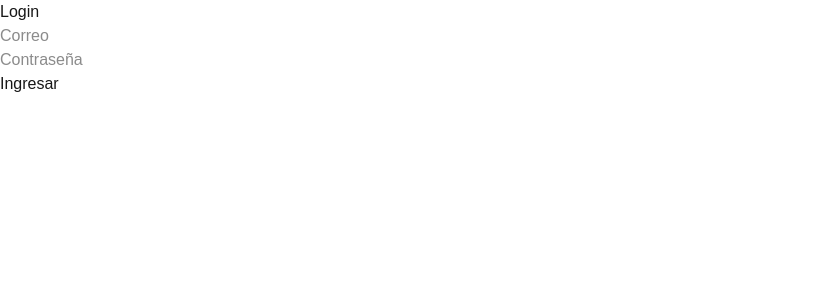
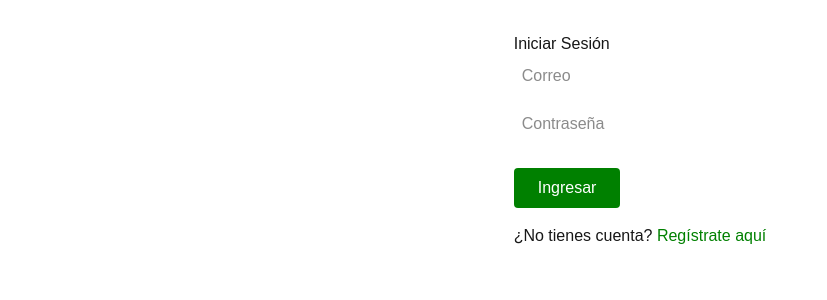
Before and after one commit to gabrielajdamian-cmd/chefbook, a Next.js app: page /login in a window 1280 px wide. Shown: the top 300 px of the page, without its empty margins (0-827 px from the left). Built offline with nearby package versions, Linux system fonts and the light colour scheme; no server answers.

Commit message:
feat: implementacion de formulario y calculo de cantidad de ingredientes

```diff
--- a/app/dashboard/page.tsx
+++ b/app/dashboard/page.tsx
@@ -1,3 +1,72 @@
-export default function EditarPage() {
-  return <div>Editar</div>;
+'use client'
+
+import { useState, useEffect } from 'react'
+import { useRouter } from 'next/navigation'
+import { supabase } from '../../lib/supabase'
+
+export default function DashboardPage() {
+  const [usuario, setUsuario] = useState<any>(null)
+  const [rol, setRol] = useState('')
+  const router = useRouter()
+
+  useEffect(() => {
+    async function cargarDatos() {
+      const { data: { session } } = await supabase.auth.getSession()
+
+      if (!session) {
+        router.push('/login')
+        return
+      }
+
+      setUsuario(session.user)
+
+      const { data } = await supabase
+        .from('profiles')
+        .select('role, full_name')
+        .eq('id', session.user.id)
+        .single()
+
+      if (data) {
+        setRol(data.role)
+      }
+    }
+
+    cargarDatos()
+  }, [supabase, router])
+
+  async function cerrarSesion() {
+    await supabase.auth.signOut()
+    router.push('/')
+  }
+
+  if (!usuario) return <p className="text-center mt-10">Cargando...</p>
+
+  return (
+    <main style={{ padding: '2rem', maxWidth: '600px', margin: '0 auto' }}>
+      <h1> Bienvenido, {usuario?.email}</h1>
+
+      <div style={{ padding: '1rem', backgroundColor: '#f0fdf4', borderRadius: '8px', margin: '1rem 0' }}>
+        <p><strong>Rol:</strong> {rol === 'chef' ? '🧑‍🍳 Chef' : '👤 Lector'}</p>
+        <p><strong>Correo:</strong> {usuario?.email}</p>
+      </div>
+
+      {rol === 'chef' && (
+        <div style={{ margin: '1rem 0' }}>
+          <a
+            href="/dashboard/nuevo"
+            style={{ padding: '0.5rem 1rem', backgroundColor: '#16a34a', color: 'white', borderRadius: '4px', textDecoration: 'none' }}
+          >
+             Publicar nueva receta
+          </a>
+        </div>
+      )}
+
+      <button
+        onClick={cerrarSesion}
+        style={{ padding: '0.5rem 1rem', backgroundColor: '#ef4444', color: 'white', border: 'none', borderRadius: '4px', marginTop: '1rem' }}
+      >
+        Cerrar Sesión
+      </button>
+    </main>
+  )
 }
--- a/app/login/page.tsx
+++ b/app/login/page.tsx
@@ -1,29 +1,67 @@
+'use client'
+
+import { useState } from 'react'
+import { useRouter } from 'next/navigation'
+import { supabase } from '../../lib/supabase'
+
 export default function LoginPage() {
+  const [email, setEmail] = useState('')
+  const [password, setPassword] = useState('')
+  const [error, setError] = useState('')
+  const router = useRouter()
+
+
+  async function handleSubmit(e: React.FormEvent) {
+    e.preventDefault()
+    setError('')
+
+    const { error } = await supabase.auth.signInWithPassword({
+      email,
+      password
+    })
+
+    if (error) {
+      setError(error.message)
+      return
+    }
+
+    router.push('/dashboard')
+    router.refresh()
+  }
+
   return (
-    <div>
-      <h1>Login</h1>
-
-      <form>
+    <div style={{ padding: '2rem', maxWidth: '400px', margin: '0 auto' }}>
+      <h1>Iniciar Sesión</h1>
+      <form onSubmit={handleSubmit}>
         <input
           type="email"
           placeholder="Correo"
+          value={email}
+          onChange={(e) => setEmail(e.target.value)}
+          required
+          style={{ width: '100%', padding: '0.5rem', marginBottom: '0.5rem' }}
         />
-
         <br />
-
         <input
           type="password"
           placeholder="Contraseña"
+          value={password}
+          onChange={(e) => setPassword(e.target.value)}
+          required
+          style={{ width: '100%', padding: '0.5rem', marginBottom: '0.5rem' }}
         />
-
         <br />
-
-        <button>
+        {error && <p style={{ color: 'red' }}>{error}</p>}
+        <button
+          type="submit"
+          style={{ padding: '0.5rem 1.5rem', backgroundColor: 'green', color: 'white', border: 'none', borderRadius: '4px', marginTop: '1rem' }}
+        >
           Ingresar
         </button>
       </form>
+      <p style={{ marginTop: '1rem' }}>
+        ¿No tienes cuenta? <a href="/register" style={{ color: 'green' }}>Regístrate aquí</a>
+      </p>
     </div>
-  );
-
-  {/* Página para iniciar sesión */}
+  )
 }
--- a/app/register/page.tsx
+++ b/app/register/page.tsx
@@ -1,7 +1,7 @@
 "use client";
 
 import { useState } from "react";
-import { supabase } from "@/lib/supabase";
+import { supabase } from "../../lib/supabase";
 
 export default function RegisterPage() {
   const [nombre, setNombre] = useState("");
--- a/lib/supabase.ts
+++ b/lib/supabase.ts
@@ -1,6 +1,8 @@
-import { createClient } from "@supabase/supabase-js";
+'use client'
 
-export const supabase = createClient(
-  process.env.NEXT_PUBLIC_SUPABASE_URL!,
-  process.env.NEXT_PUBLIC_SUPABASE_ANON_KEY!
-);
+import { createClient } from '@supabase/supabase-js'
+
+const supabaseUrl = process.env.NEXT_PUBLIC_SUPABASE_URL!
+const supabaseAnonKey = process.env.NEXT_PUBLIC_SUPABASE_ANON_KEY!
+
+export const supabase = createClient(supabaseUrl, supabaseAnonKey)
--- a/package.json
+++ b/package.json
@@ -9,7 +9,8 @@
     "lint": "eslint"
   },
   "dependencies": {
-    "@supabase/supabase-js": "^2.112.3",
+    "@supabase/auth-helpers-nextjs": "^0.15.0",
+    "@supabase/supabase-js": "^2.112.4",
     "next": "16.3.2",
     "react": "19.2.8",
     "react-dom": "19.2.8"
```
Also changed, not shown: 1 other file (tests, documents, lock files or other folders).
